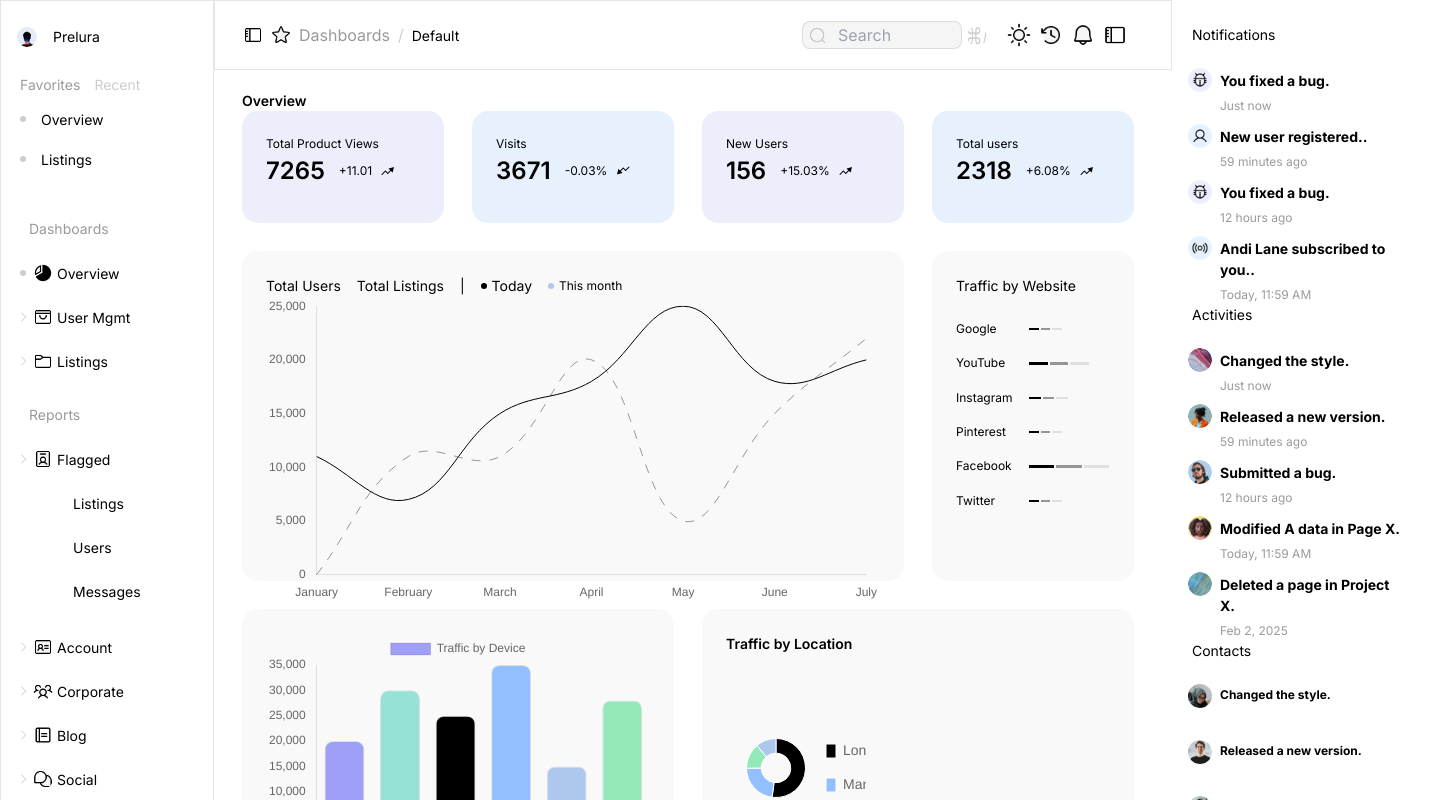
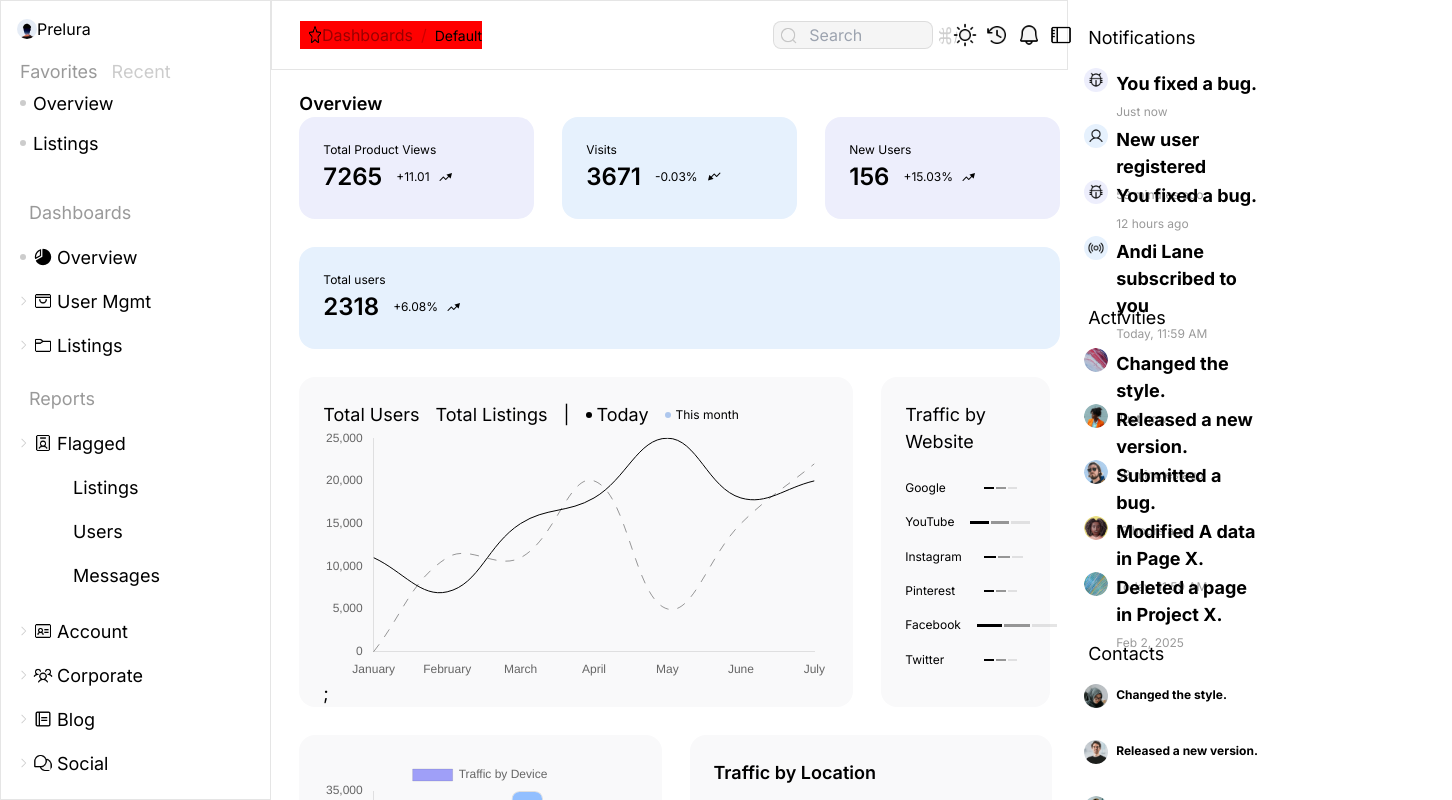
Before and after one commit to dijayst/prelura, a React (Create React App) app: page / in a window 1280 px wide. Shown: the top 800 px of the page, 1452 px wide, since content can reach past the window. Built offline with nearby package versions, Linux system fonts and the light colour scheme.

Commit message:
inprogress

```diff
--- a/src/App.css
+++ b/src/App.css
@@ -3,7 +3,7 @@
 @tailwind utilities;
 
 .App {
-
+width: 100%;
   display: flex;
 }
 body {
--- a/src/App.js
+++ b/src/App.js
@@ -1,17 +1,16 @@
-import React from 'react';
-import './App.css';
-import Content from './navbar/Content ';
-import Sidebar from './navbar/Sidebar';
-
-import Notification from './navbar/Notification';
+import React ,{useState}from "react";
+import "./App.css";
+import Content from "./navbar/Content ";
+import Sidebar from "./navbar/Sidebar";
 
 function App() {
+
+    const [isOpen, setIsOpen] = useState(false);
   return (
     <div className="App">
-    <Sidebar/>
+      <Sidebar isOpen={isOpen} />
 
-     <Content/>
-     <Notification/>
+      <Content isOpen={isOpen}setIsOpen={setIsOpen}/>
 
     </div>
   );
--- a/src/navbar/Content .js
+++ b/src/navbar/Content .js
@@ -4,8 +4,10 @@ import { Overview } from "./Data";
 import Barchart from "../Chart/Barchart";
 import Piechart from "../Chart/Piechart";
 import Linechart from "../Chart/Linechart";
+import Notification from "../navbar/Notification";
 
-function Content() {
+function Content({isOpen,setIsOpen}) {
+
   const [hoveredDigit, setHoveredDigit] = useState(null);
 
   const handleMouseEnter = (digit) => {
@@ -17,12 +19,15 @@ function Content() {
   };
 
   return (
-    <div>
-      <div className="divcontent">
+    <div className="contentcontainer">
+      <div style={{ width: "79%" }}>
+        <section className="divcontent">
           <div className="maincontent">
             <div className="contentimg">
-            <img src="../Image/Icon.png" alt="Icon" />
-            <img src="../Image/star.png" alt="star" />
+              <div onClick={() => setIsOpen(!isOpen)}>
+                <img src="/Image/Icon.png" alt="Icon" className="hide" />
+              </div>
+              <img src="/Image/star.png" alt="star" className="hide" />
             </div>
             <div className="contentdash">
               <h1 style={{ fontSize: "16px" }}>Dashboards</h1>
@@ -34,24 +39,27 @@ function Content() {
             <div className="container2">
               <input placeholder="Search" className="input2" />
               <img
-              src="../Image/placeholderimg.png"
+                src="/Image/placeholderimg.png"
                 alt="ytfytf"
                 className="image3"
               />
-            <img src="../Image/search.png" alt="ytfytf" className="image2" />
+              <img src="/Image/search.png" alt="ytfytf" className="image2" />
             </div>
             <div className="headerimg">
-            <img src="../Image/darkmode.png" alt="Icon" />
-            <img src="../Image/history.png" alt="Icon" />
-            <img src="../Image/alarm.png" alt="Icon" />
-            <img src="../Image/Icon.png" alt="Icon" />
+              <img src="/Image/darkmode.png" alt="Icon" />
+              <img src="/Image/history.png" alt="Icon" className="hide" />
+              <img src="/Image/alarm.png" alt="Icon" className="hide" />
+              <img src="/Image/Icon.png" alt="Icon" className="hide" />
             </div>
           </div>
-      </div>
+        </section>
 
-      <div className="content">
-        <h1 style={{ fontSize: "14px", fontWeight: "Semi Bold" }}>Overview</h1>
-        <div className="Overviewcontainer ">
+        <section className="content">
+          <h1 >
+            Overview
+          </h1>
+
+          <div className="Overviewcontainer">
             {Overview.map((notification, index) => (
               <div
                 className="Overview"
@@ -60,14 +68,6 @@ function Content() {
               >
                 <p className="hover-effect">{notification.text}</p>
                 <div className="Overviewcontent">
-                {/*<div className='Numberofproduct'>
-
-                    <p >{notification.Numberofproduct1}</p>
-                    <p >{notification.Numberofproduct2}</p>
-                    <p >{notification.Numberofproduct3}</p>
-                    <p >{notification.Numberofproduct4}</p>
-                    </div>*/}
-
                   <div className="Numberofproduct">
                     {[
                       notification.Numberofproduct1,
@@ -103,17 +103,8 @@ function Content() {
               marginTop: "28px",
             }}
           >
-          <div style={{ display: "flex", gap: "28px", width: "892px" }}>
-            <div
-              style={{
-                width: "662px",
-                height: "330px",
-                backgroundColor: "#F9F9FA",
-                padding: "24px",
-                borderRadius: "16px",
-                fontSize: "14px",
-              }}
-            >
+            <div className="containerchart">
+              <div className="linechart">
                 <div
                   style={{
                     display: "flex",
@@ -170,9 +161,13 @@ function Content() {
                 <p className="ptraffic">Traffic by Website</p>
                 <div className="trafficcontent">
                   <div
-                  style={{ display: "flex", gap: "16px", alignItems: "center" }}
+                    style={{
+                      display: "flex",
+                      gap: "16px",
+                      alignItems: "center",
+                    }}
                   >
-                  <div style={{ width: "57px" }}>
+                    <div style={{ width: "100%" }}>
                       <p>Google</p>
                     </div>
                     <div
@@ -208,11 +203,14 @@ function Content() {
                     </div>
                   </div>
                   <div
-                  style={{ display: "flex", gap: "16px", alignItems: "center" }}
+                    style={{
+                      display: "flex",
+                      gap: "16px",
+                      alignItems: "center",
+                    }}
                   >
-                  <div style={{ width: "57px" }}>
-                    {" "}
-                    <p>YouTube</p>{" "}
+                    <div style={{ width: "100%" }}>
+                      <p>YouTube</p>
                     </div>
                     <div
                       style={{
@@ -247,9 +245,13 @@ function Content() {
                     </div>
                   </div>
                   <div
-                  style={{ display: "flex", gap: "16px", alignItems: "center" }}
+                    style={{
+                      display: "flex",
+                      gap: "16px",
+                      alignItems: "center",
+                    }}
                   >
-                  <div style={{ width: "57px" }}>
+                    <div style={{ width: "100%" }}>
                       <p>Instagram</p>{" "}
                     </div>
                     <div
@@ -285,9 +287,13 @@ function Content() {
                     </div>
                   </div>
                   <div
-                  style={{ display: "flex", gap: "16px", alignItems: "center" }}
+                    style={{
+                      display: "flex",
+                      gap: "16px",
+                      alignItems: "center",
+                    }}
                   >
-                  <div style={{ width: "57px" }}>
+                    <div style={{ width: "100%" }}>
                       <p>Pinterest</p>{" "}
                     </div>
                     <div
@@ -323,9 +329,13 @@ function Content() {
                     </div>
                   </div>
                   <div
-                  style={{ display: "flex", gap: "16px", alignItems: "center" }}
+                    style={{
+                      display: "flex",
+                      gap: "16px",
+                      alignItems: "center",
+                    }}
                   >
-                  <div style={{ width: "57px" }}>
+                    <div style={{ width: "100%" }}>
                       <p>Facebook</p>{" "}
                     </div>
                     <div
@@ -361,9 +371,13 @@ function Content() {
                     </div>
                   </div>
                   <div
-                  style={{ display: "flex", gap: "16px", alignItems: "center" }}
+                    style={{
+                      display: "flex",
+                      gap: "16px",
+                      alignItems: "center",
+                    }}
                   >
-                  <div style={{ width: "57px" }}>
+                    <div style={{ width: "100%" }}>
                       <p>Twitter</p>
                     </div>
                     <div
@@ -402,7 +416,7 @@ function Content() {
               </div>
             </div>
 
-          <div style={{ display: "flex", gap: "28px", width: "892px" }}>
+            <div className="containerchart">
               <div className="chart">
                 <Barchart />
               </div>
@@ -412,7 +426,9 @@ function Content() {
               </div>
             </div>
           </div>
+        </section>
       </div>
+      <Notification />
     </div>
   );
 }
--- a/src/navbar/Data.js
+++ b/src/navbar/Data.js
@@ -1,44 +1,44 @@
 
 export const notifications = [
     {
-      icon: "../Image/bug.png",
+      icon: "/Image/bug.png",
       message: "You fixed a bug.",
       time: "Just now"
     },
     {
-      icon: "../Image/manager.png",
-      message: "New user registered..",
+      icon: "/Image/manager.png",
+      message: "New user registered",
       time: "59 minutes ago"
     },{
-      icon: "../Image/bug.png",
+      icon: "/Image/bug.png",
       message: "You fixed a bug.",
       time: "12 hours ago"
     },{
-      icon: "../Image/wifi.png",
-      message: "Andi Lane subscribed to you..",
+      icon: "/Image/wifi.png",
+      message: "Andi Lane subscribed to you",
       time: "Today, 11:59 AM"
     }
   ];
   export const Activities = [
     {
-      icon: "../Image/Avatar Abstract 03.png",
+      icon: "/Image/Avatar Abstract 03.png",
       message: "Changed the style.",
       time: "Just now"
     },
     {
-      icon: "../Image/Avatar Female 03.png",
+      icon: "/Image/Avatar Female 03.png",
       message: "Released a new version.",
       time: "59 minutes ago"
     },{
-      icon: "../Image/Avatar Male 02.png",
+      icon: "/Image/Avatar Male 02.png",
       message: "Submitted a bug.",
       time: "12 hours ago"
     },{
-      icon: "../Image/Avatar 3D 03.png",
+      icon: "/Image/Avatar 3D 03.png",
       message: "Modified A data in Page X.",
       time: "Today, 11:59 AM"
     },{
-      icon: "../Image/Avatar Abstract 04.png",
+      icon: "/Image/Avatar Abstract 04.png",
       message: "Deleted a page in Project X.",
       time: "Feb 2, 2025"
     }
@@ -47,28 +47,28 @@ export const notifications = [
 
    export const Contacts = [
     {
-      icon: "../Image/Frame (1).png",
+      icon: "/Image/Frame (1).png",
       message: "Changed the style.",
 
     },
     {
-      icon: "../Image/Frame (2).png",
+      icon: "/Image/Frame (2).png",
       message: "Released a new version.",
 
     },{
-      icon: "../Image/Icon (1).png",
+      icon: "/Image/Icon (1).png",
       message: "Submitted a bug.",
 
     },{
-      icon: "../Image/Avatar Male 04.png",
+      icon: "/Image/Avatar Male 04.png",
       message: "Modified A data in Page X.",
 
     },{
-      icon: "../Image/Icon (2).png",
+      icon: "/Image/Icon (2).png",
       message: "Deleted a page in Project X.",
 
     },{
-      icon: "../Image/Icon (3).png",
+      icon: "/Image/Icon (3).png",
       message: "Deleted a page in Project X.",
 
     }
@@ -85,7 +85,7 @@ export const notifications = [
       Numberofproduct3: "6",
       Numberofproduct4: "5",
       percentage: "+11.01",
-      arrow: "../Image/arrowup.png",
+      arrow: "/Image/arrowup.png",
       color: "#EDEEFC",
     },{
         text: "Visits",
@@ -94,7 +94,7 @@ export const notifications = [
         Numberofproduct3: "7",
         Numberofproduct4: "1",
         percentage: "-0.03%",
-        arrow: "../Image/arrowdown.png",
+        arrow: "/Image/arrowdown.png",
         color: "#E6F1FD",
       },{
         text: "New Users",
@@ -102,7 +102,7 @@ export const notifications = [
         Numberofproduct2: "5",
         Numberofproduct3: "6",
         percentage: "+15.03%",
-        arrow: "../Image/arrowup.png",
+        arrow: "/Image/arrowup.png",
         color: "#EDEEFC",
       },{
         text: "Total users",
@@ -111,7 +111,7 @@ export const notifications = [
           Numberofproduct3: "1",
            Numberofproduct4: "8",
         percentage: "+6.08%",
-        arrow: "../Image/arrowup.png",
+        arrow: "/Image/arrowup.png",
         color: "#E6F1FD",
       },
   ];
--- a/src/navbar/Sidebar.css
+++ b/src/navbar/Sidebar.css
@@ -1,6 +1,9 @@
-.sidebar {
+.nav-links {
+  width: 21.2%;
   background-color: #ffffff;
   border: 1px solid #0000001a;
+  overflow-y: scroll;
+  height:100vh;
 }
 .subheadergroup {
   width: 180px;
@@ -12,7 +15,7 @@
 
 .subheadergroup1,
 .subheadergroup2 {
-  font-size: 14px; /* Adjust font size if needed */
+  font-size: 18px; /* Adjust font size if needed */
   padding: 5px 3px; /* Ensure padding doesn't change size on hover */
   font-family: "Inter", serif;
 }
@@ -27,7 +30,7 @@
 .sidemenu {
 
   font-family: "Inter", serif;
-  font-size: 14px;
+  font-size: 18px;
   font-weight: 400;
   height: 36px;
   width: 180px;
@@ -53,7 +56,7 @@
   cursor: pointer;
   transition: background-color 0.3s ease-in-out;
   margin-top: 4px;
-  font-size: 14px;
+  font-size: 18px;
   font-weight: 400;
   font-family: "Inter", serif;
 }
@@ -85,13 +88,13 @@
 }
 span {
   color: #000000;
-  font-size: 14px;
+  font-size: 18px;
   font-weight: 400;
   font-family: "Inter", serif;
 }
 
 .subheadergroup span {
-  font-size: 14px;
+  font-size: 18px;
   font-weight: 400;
 
   font-family: "Inter", serif;
@@ -114,7 +117,7 @@ span:hover {
   flex-wrap: wrap; /* Ensure items wrap on small screens */
   justify-content: space-between;
 }
-.container .headerimg {
+.container .headerimg,.headerimg1 {
   display: flex;
   flex-direction: row;
   align-items: center;
@@ -123,7 +126,7 @@ span:hover {
 .container .headerimg h1 {
   margin: 10px 93px 10px 8px;
   color: #000000;
-  font-size: 14px;
+  font-size: 18px;
   line-height: 20px;
   text-decoration-skip-ink: none;
   transition: transform 0.3s ease-in-out;
@@ -140,7 +143,7 @@ span:hover {
   height: 28px;
 
   font-family: "Inter", serif;
-  font-size: 14px;
+  font-size: 18px;
   font-weight: 400;
   line-height: 20px;
   text-underline-position: from-font;
@@ -209,6 +212,10 @@ img {
 .content {
   margin: 20px 8px 2px 28px;
 }
+.contentcontainer{
+  display: flex;
+  width: 78.8%;
+}
 .content h1 {
   font-family: "Inter", serif;
   font-size: 10;
@@ -220,13 +227,15 @@ img {
   margin: 20px 8px 2px 28px;
   gap: 8px;
   height: 28px;
-  width: 268px;
+  width: 30%;
   align-items: center;
+  background-color: red;
 }
 .divcontent {
   border: 1px solid #0000001a;
   display: flex;
   gap: 308px;
+
 }
 .inputdiv {
   display: flex;
@@ -252,18 +261,15 @@ input {
   color: #000;
 
   font-family: "Inter", serif;
-  font-size: 14px;
+  font-size: 18px;
   font-weight: 400;
 }
 
 .notification {
-
+  width: 21%;
   font-family: "Inter", serif;
-  font-size: 14px;
+  font-size: 18px;
   font-weight: 400;
-
-
-
 }
 
 .notificationcontent {
@@ -277,9 +283,10 @@ input {
   align-items: center;
   padding: 8px;
   height: 52px;
-  width: 248px;
+  width: 100%;
   border-radius: 6px;
   transition: transform 0.3s ease-in-out;
+
 }
 .headernotification:hover .headernotificationtext {
   transform: scale(1.2);
@@ -307,7 +314,7 @@ input {
 }
 .headernotificationtext p:first-child {
   color: #000000;
-  font-size: 14px;
+  font-size: 18px;
   font-weight: bold;
   font-family: "Inter", serif;
 }
@@ -356,16 +363,117 @@ input {
 
 .Overviewcontainer {
   display: flex;
-  width: 892px;
-  height: 112px;
+  width: 100%;
+  min-height: 150px;
   gap: 28px;
+  flex-wrap: wrap;
 }
+
+.containerchart{
+  display: flex;
+     gap: 28px;
+    width: 100%;
+}
+.linechart{
+    width: 72.8%;
+    height: 330px;
+    background-color: #F9F9FA;
+    padding: 24px;
+    border-radius: 16px;
+    font-size: 18px;
+
+}
+.hide{
+  width: 24px;
+  height: 24px;
+}
+.content h1{
+  font-size: 18px;
+  font-weight: 600;
+  font-family:"Inter", serif;
+}
+.profile{
+  width: 54px;
+  height: 54px;
+}
+@media (max-width: 1024px) {
+
+body {
+  margin: 0;
+  padding: 0;
+  font-family: "Inter", serif;
+
+  overflow-x: hidden;
+}
+
+  .Overview {
+    flex-basis: 45%; /* Take almost half the width */
+    height: auto;
+  }
+}
+
+@media screen and (max-width: 768px) {
+ .contentimg{
+  margin-right: 50px;
+ }
+ .hide{
+  display: none;
+ }
+  .containerchart{
+    display: flex;
+    flex-direction: column;
+
+  }
+  .chart,.linechart,.traffic{
+    width: 100%;
+  }
+
+body {
+  margin: 0;
+  padding: 0;
+  font-family: "Inter", serif;
+  font-size: 14px;
+  overflow-x: hidden;
+}
+
+  .nav-links {
+    display: none;
+    flex-direction: column;
+    position: absolute;
+    top: 60px;
+    left: 0;
+    width: 100%;
+    background: #444;
+    padding: 10px;
+  }
+  .nav-links.open {
+    display: flex;
+  }
+  .Overviewcontainer {
+    flex-direction: column; /* Stack items vertically on small screens */
+}
+.Overviewcontent{
+  justify-content: space-between;
+}
+.contentcontainer{
+  width: 100%;
+  padding: 0;
+  display: flex;
+  flex-direction: column;
+}
+.notification{
+  width: 100%;
+}
+}
+
 .Overview {
-  width: 202px;
+
   border-radius: 16px;
   display: flex;
   flex-direction: column;
   padding: 24px;
+  flex: 1 1 200px;
+
 }
 .Overview p {
   cursor: pointer;
@@ -402,7 +510,7 @@ input {
   transform: translateY(-15px);
 }
 .Numberofproduct p:nth-child(2) {
-  transition: transform 0.3s ease;
+  transition: transform 0.3s ease-out;
 }
 
 .Numberofproduct p:nth-child(2):hover {
@@ -460,12 +568,12 @@ hovered {
 .chart {
 
   font-family: "Inter", serif;
-  width: 432px;
+  width: 47.6%;
   height: 280px;
   background-color: #f9f9fa;
   border-radius: 16px;
   padding: 24px;
-  font-size: 14px;
+  font-size: 18px;
   font-weight: 600;
 }
 
@@ -478,7 +586,7 @@ hovered {
 }
 .traffic {
   padding: 24px;
-  width: 202px;
+  width: 22.2%;
   height: 330px;
   display: flex;
   gap: 16px;
@@ -487,7 +595,7 @@ hovered {
   border-radius: 16px;
 
   font-family: "Inter", serif;
-  font-size: 14px;
+  font-size: 18px;
   font-weight: 400;
 }
 .ptraffic {
--- a/src/navbar/Sidebar.js
+++ b/src/navbar/Sidebar.js
@@ -1,17 +1,19 @@
-import React from 'react';
+import React from "react";
 import { GoDotFill } from "react-icons/go";
 import { LiaAngleRightSolid } from "react-icons/lia";
 //import { FaAngleRight } from "react-icons/fa";
-import './Sidebar.css';
+import "./Sidebar.css";
 //import './Stylecorrectio.css';
-const Sidebar = () => {
+const Sidebar = ({isOpen}) => {
   return (
-    <div className="sidebar">
+    <div
+      className={isOpen ? "nav-links open" : "nav-links"}
+    >
       {/* Header */}
 
-      <div className="container">
-        <div className="headerimg">
-          <img src="../Image/Frame.png" alt="Prelura" />
+      <section className="container">
+        <div className="headerimg1">
+          <img src="../Image/Frame.png" alt="Prelura"className="profile" />
           <h1>Prelura</h1>
         </div>
 
@@ -28,18 +30,18 @@ const Sidebar = () => {
           <div>
             <div className="sidemenu">
               <GoDotFill className="custom-icon-dot" />
-              <span className="ml-2">Overview</span>
+              <span>Overview</span>
             </div>
             <div className="sidemenu">
               <GoDotFill className="custom-icon-dot" />
-              <span className="ml-2">Listings</span>
+              <span>Listings</span>
             </div>
           </div>
         </div>
-      </div>
+      </section>
 
       {/* Dashboards */}
-      <div className="container">
+      <section className="container">
         <h3 className="subheader">Dashboards</h3>
         <div className="space-y-2">
           <div className="menu">
@@ -58,10 +60,10 @@ const Sidebar = () => {
             <span>Listings</span>
           </div>
         </div>
-      </div>
+      </section>
 
       {/* Reports */}
-      <div className="container">
+      <section style={{ marginBottom: "192px" }} className="container">
         <h3 className="subheader">Reports</h3>
         <div className="space-y-2">
           <div className="menu">
@@ -104,7 +106,7 @@ const Sidebar = () => {
             <span>Social</span>
           </div>
         </div>
-      </div>
+      </section>
       <div
         style={{
           display: "flex",
```
Lines whose indentation alone changed are shown as unchanged.
